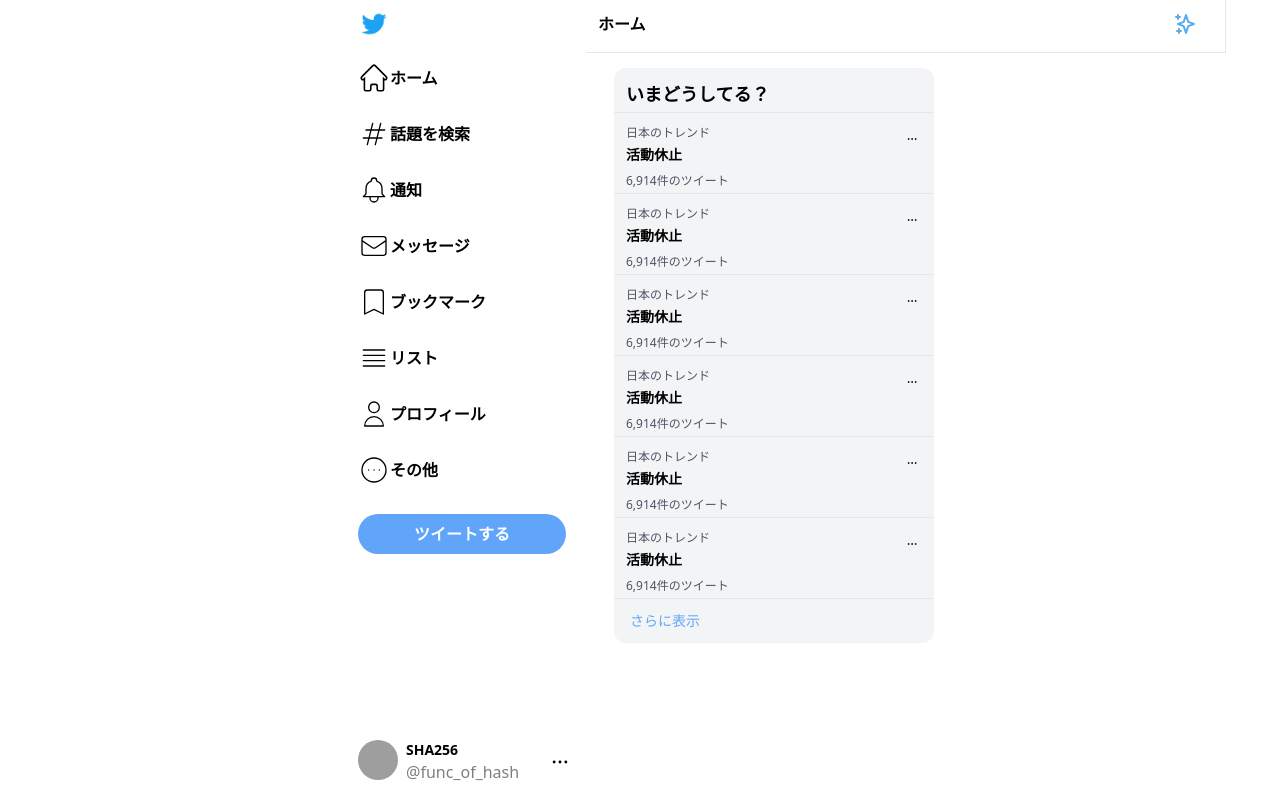
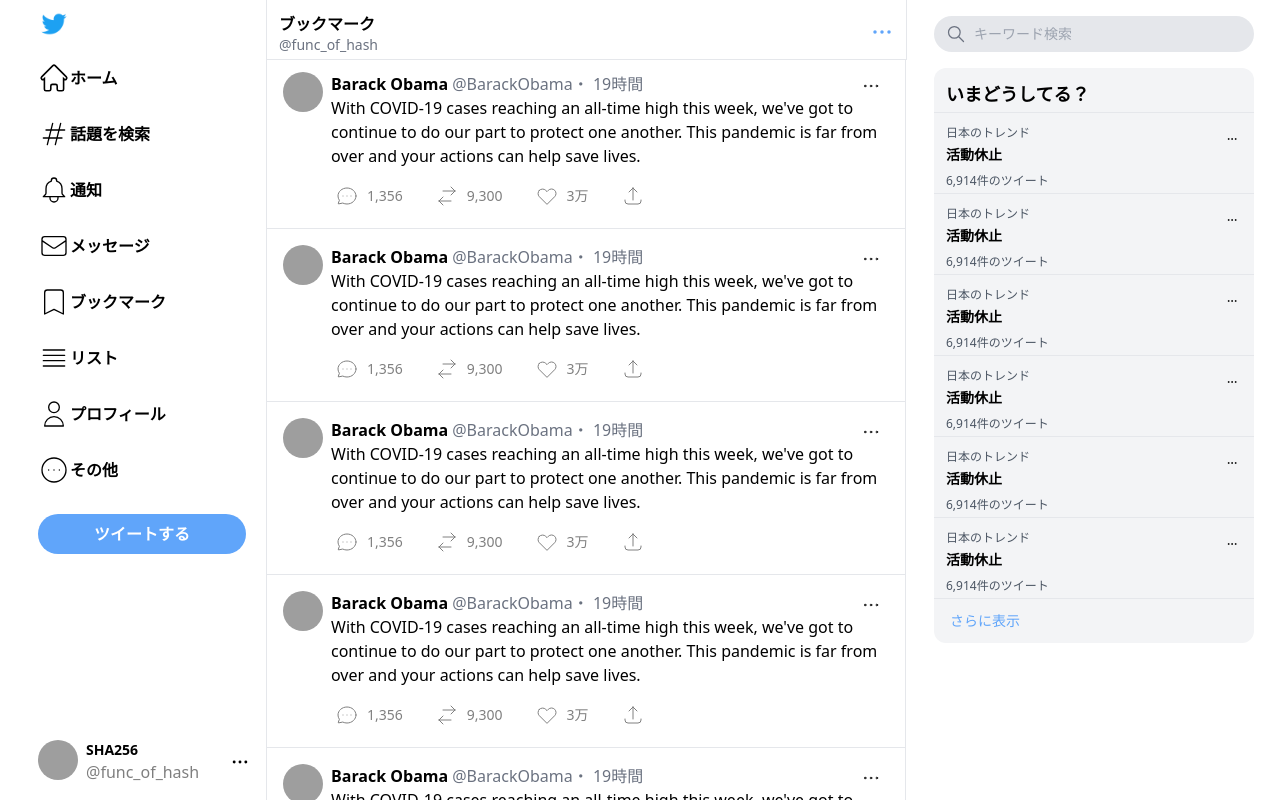
Before and after one commit to Nishino0719/twitter-clone, a Next.js app: page /bookmarks in a window 1280 px wide. Built offline with nearby package versions, Linux system fonts and the light colour scheme; grey boxes are pictures that could not be loaded.

Commit message:
:hammer: feat(bookmark): add bookmark component

```diff
--- /dev/null
+++ b/components/bookmark.tsx
@@ -0,0 +1,27 @@
+const Bookmark = () => (
+  <div className="">
+    <div className="fixed w-full max-w-screen-sm bg-white z-10 border-r">
+      <div className="timeline-header flex relative mt-3 border-b h-12 pb-10">
+        <h2 className="font-bold absolute left-3">ブックマーク</h2>
+        <h3 className="font-normal text-gray-500 text-sm absolute bottom-1 left-3">
+          @func_of_hash
+        </h3>
+        <svg
+          xmlns="http://www.w3.org/2000/svg"
+          fill="none"
+          viewBox="0 0 24 24"
+          className="absolute right-1 w-10 h-10 rounded-full p-2 stroke-current  text-blue-400 hover:bg-blue-50"
+        >
+          <path
+            strokeLinecap="round"
+            strokeLinejoin="round"
+            strokeWidth={1.5}
+            d="M5 12h.01M12 12h.01M19 12h.01M6 12a1 1 0 11-2 0 1 1 0 012 0zm7 0a1 1 0 11-2 0 1 1 0 012 0zm7 0a1 1 0 11-2 0 1 1 0 012 0z"
+          />
+        </svg>
+      </div>
+    </div>
+  </div>
+);
+
+export default Bookmark;
--- a/pages/bookmarks.tsx
+++ b/pages/bookmarks.tsx
@@ -1,13 +1,24 @@
+import Bookmark from "../components/bookmark";
+import Card from "../components/card";
 import Recommended from "../components/recommended";
 import Sidebar from "../components/sidebar";
-import Timeline from "../components/timeline";
 import Trend from "../components/trend";
 
 export default function Bookmarks() {
   return (
-    <div className="flex justify-center">
+    <div className="flex justify-center h-screen w-screen">
       <Sidebar></Sidebar>
-      <Timeline></Timeline>
+      <div className="home-content text-center container border-l border-r max-w-screen-sm w-full max-h-screen overflow-scroll">
+        <Bookmark></Bookmark>
+
+        <div className="mt-14"></div>
+        <Card></Card>
+        <Card></Card>
+        <Card></Card>
+        <Card></Card>
+        <Card></Card>
+        <Card></Card>
+      </div>
       <div>
         <Trend></Trend>
         <Recommended></Recommended>
```
